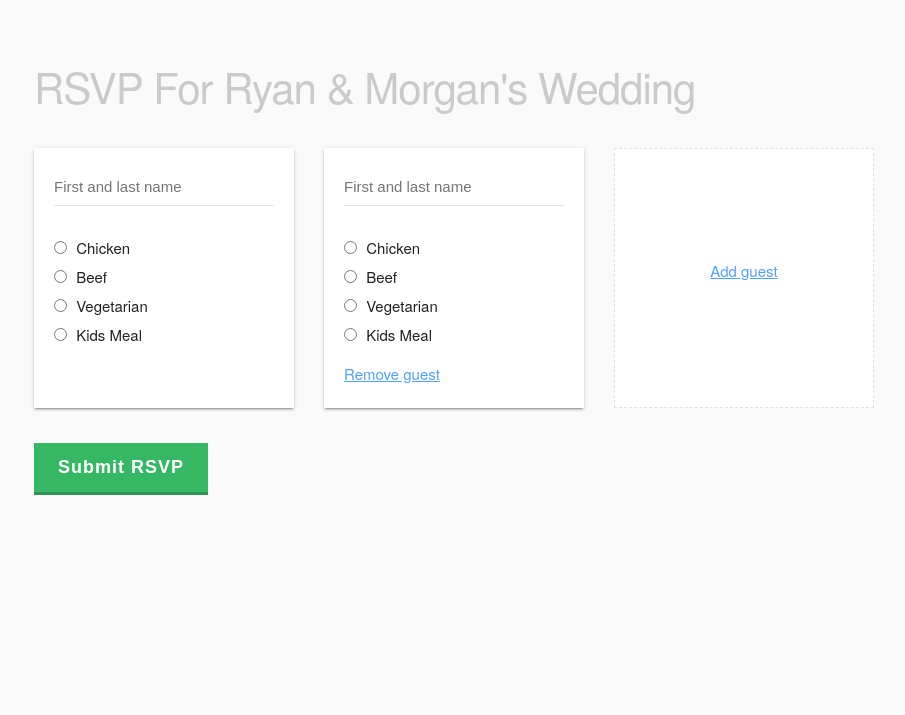
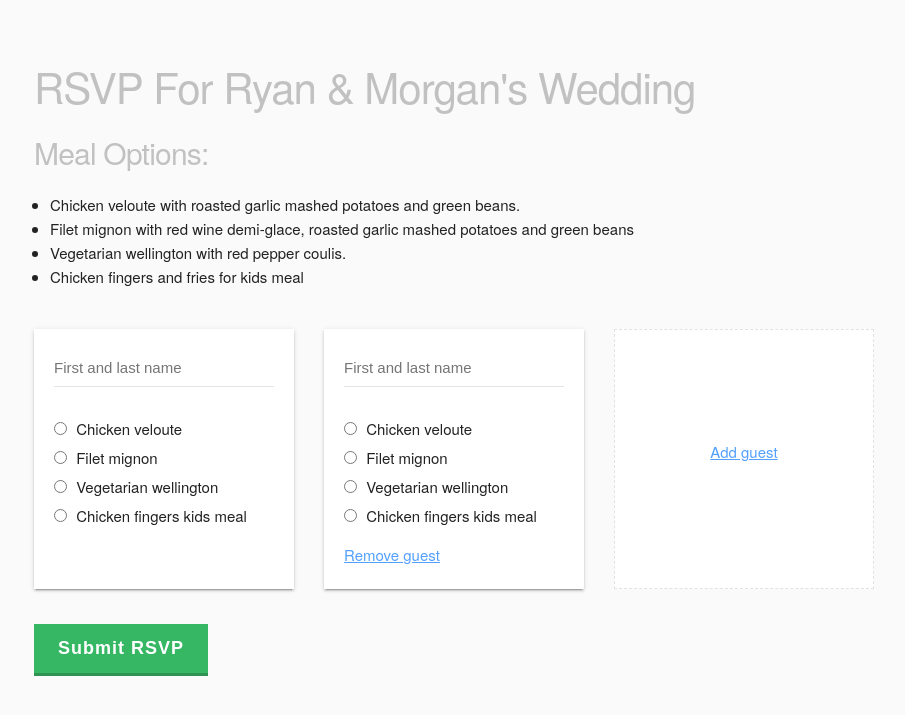
Before and after one commit to rwhitmire/rsvp, a Flask app: page / in a window 1280 px wide. Shown: the top 715 px of the page, without its empty margins (94-999 px from the left). Run offline with Flask 2, Linux system fonts and the light colour scheme; some libraries are stand-ins or nearby versions.

Commit message:
add meal options

```diff
--- a/static/css/style.css
+++ b/static/css/style.css
@@ -64,6 +64,7 @@ h6 {
   margin-top: 0;
   margin-bottom: 2rem;
   font-weight: 300;
+  color: #c1c1c1
 }
 
 h1 {
@@ -389,10 +390,6 @@ button[type="submit"][disabled] {
   margin-bottom: 1.5rem;
 }
 
-h2 {
-  color: #cacaca
-}
-
 @media(min-width: 611px) {
   .guest-list {
     content: "";
@@ -426,3 +423,7 @@ h2 {
   padding: 2rem;
   padding-top: 140px;
 }
+
+.meal-list {
+  padding-left: 16px;
+}
--- a/templates/index.html
+++ b/templates/index.html
@@ -14,6 +14,13 @@
   <div id="app">
     <div class="container">
       <h2>RSVP For Ryan & Morgan's Wedding</h2>
+      <h4>Meal Options:</h4>
+      <ul class="meal-list">
+        <li>Chicken veloute with roasted garlic mashed potatoes and green beans.</li>
+        <li>Filet mignon with red wine demi-glace, roasted garlic mashed potatoes  and green beans</li>
+        <li>Vegetarian wellington with red pepper coulis.</li>
+        <li>Chicken fingers and fries for kids meal</li>
+      </ul>
       <form v-on:submit="submit">
         <div class="guest-list">
           <div class="guest-list-item" v-for="(person, index) in people">
@@ -23,19 +30,19 @@
             <div class="form-block">
               <label>
                 <input type="radio" v-bind:name="'meal-' + index" value="chicken" v-model="person.meal" required>
-                <span class="label-body">Chicken</span>
+                <span class="label-body">Chicken veloute</span>
               </label>
               <label>
                 <input type="radio" v-bind:name="'meal-' + index" value="beef" v-model="person.meal" required>
-                <span class="label-body">Beef</span>
+                <span class="label-body">Filet mignon</span>
               </label>
               <label>
                 <input type="radio" v-bind:name="'meal-' + index" value="vegetarian" v-model="person.meal" required>
-                <span class="label-body">Vegetarian</span>
+                <span class="label-body">Vegetarian wellington</span>
               </label>
               <label>
                 <input type="radio" v-bind:name="'meal-' + index" value="kids" v-model="person.meal" required>
-                <span class="label-body">Kids Meal</span>
+                <span class="label-body">Chicken fingers kids meal</span>
               </label>
             </div>
             <div v-if="index > 0">
```
